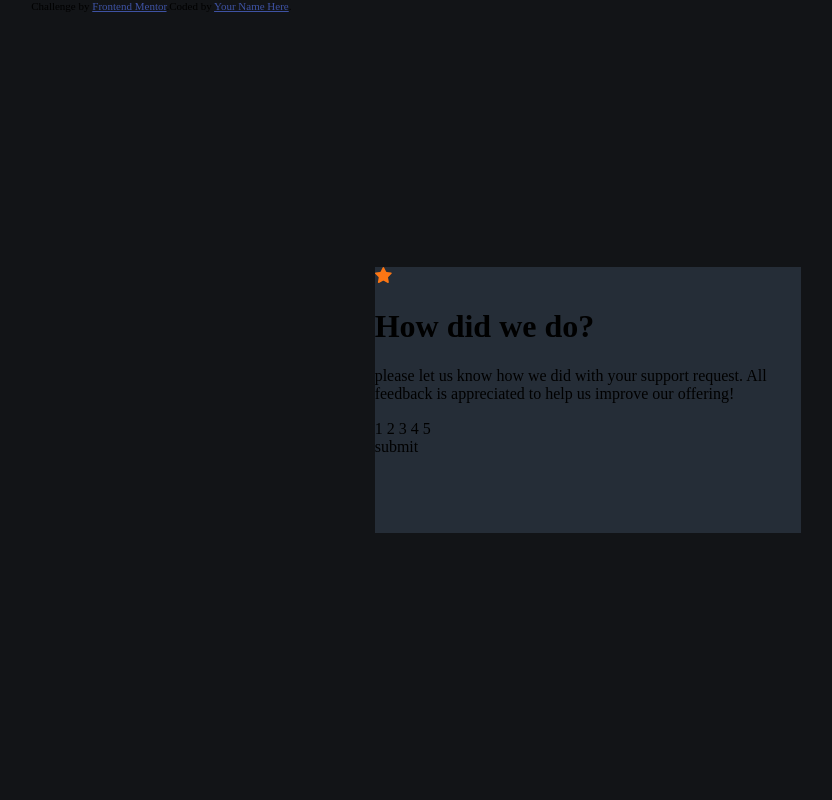
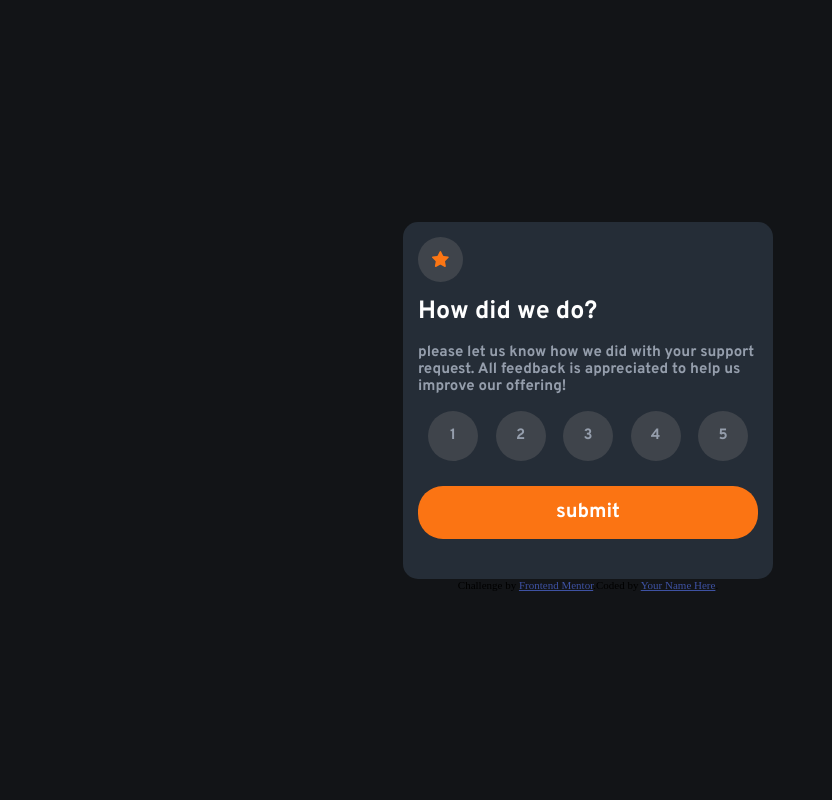
Before and after one commit to Bobonimo111/interactive-rating-component-main, a plain HTML site: page index.html in a window 1280 px wide. Shown: the whole page, without its empty margins (52-884 px from the left). Drawn offline with Linux system fonts and the light colour scheme.

Commit message:
pagina inicial estilos simples finalizados

```diff
--- a/index.html
+++ b/index.html
@@ -11,6 +11,10 @@
     <title>Frontend Mentor | Interactive rating component</title>
 
     <!-- Feel free to remove these styles or customise in your own stylesheet 👍 -->
+
+    <link rel="preconnect" href="https://fonts.googleapis.com">
+    <link rel="preconnect" href="https://fonts.gstatic.com" crossorigin>
+    <link href="https://fonts.googleapis.com/css2?family=Overpass:ital,wght@0,700;1,400&display=swap" rel="stylesheet">
 
     <link rel="stylesheet" href="src/styles/normalize.css">
     <link rel="stylesheet" href="src/styles/frontEndMentor.css">
--- a/src/styles/frontEndMentor.css
+++ b/src/styles/frontEndMentor.css
@@ -1,6 +1,8 @@
 .attribution {
     font-size: 11px;
     text-align: center;
+    grid-column: 2/3;
+    grid-row: 3/3;
 }
 
 .attribution a {
--- a/src/styles/style.css
+++ b/src/styles/style.css
@@ -1,14 +1,81 @@
 body {
+    height: 100vh;
     display: grid;
     place-content: center;
-    grid-template-columns: repeat(3, 1fr);
+    grid-template-columns: 1fr minmax(320px, 400px) 1fr;
     grid-template-rows: repeat(3, 1fr);
-    height: 100vh;
     background-color: hsl(216, 12%, 8%);
+}
+
+h1,
+.button {
+    color: hsl(0, 0%, 100%);
+    font-weight: 700;
+    font-size: 25px;
 }
 
 .container {
     grid-column: 2/3;
     grid-row: 2/3;
+    margin: 0 15px;
+    padding: 15px;
     background-color: hsl(213, 19%, 18%);
+    border-radius: 15px;
+    color: hsl(217, 12%, 63%);
+    font-family: "Overpass";
+    font-weight: 400;
+    font-size: 15px;
 }
+
+.icone {
+    height: 45px;
+    width: 45px;
+    background-color: hsl(215, 9%, 27%);
+    border-radius: 50%;
+    display: grid;
+    place-content: center;
+}
+
+.valores {
+    padding: 0 10px;
+    display: flex;
+    justify-content: space-between;
+    gap: 10px;
+}
+
+.valores>span {
+    height: 50px;
+    width: 50px;
+    background-color: hsl(215, 9%, 27%);
+    border-radius: 50%;
+    display: grid;
+    place-content: center;
+}
+
+.button {
+    background-color: hsl(25, 97%, 53%);
+    padding: 15px;
+    margin: 25px 0;
+    text-align: center;
+    font-size: 20px;
+    border-radius: 25px;
+}
+
+.button:hover {
+    background-color: hsl(0, 0%, 100%);
+    color: hsl(25, 97%, 53%);
+    user-select: none;
+    cursor: pointer;
+}
+
+.valores>span:hover {
+    background-color: hsl(25, 97%, 53%);
+    color: hsl(0, 0%, 100%);
+    user-select: none;
+    cursor: pointer;
+}
+
+.valores>span:focus {
+    background-color: hsl(25, 97%, 53%);
+    color: hsl(0, 0%, 100%);
+}
```
